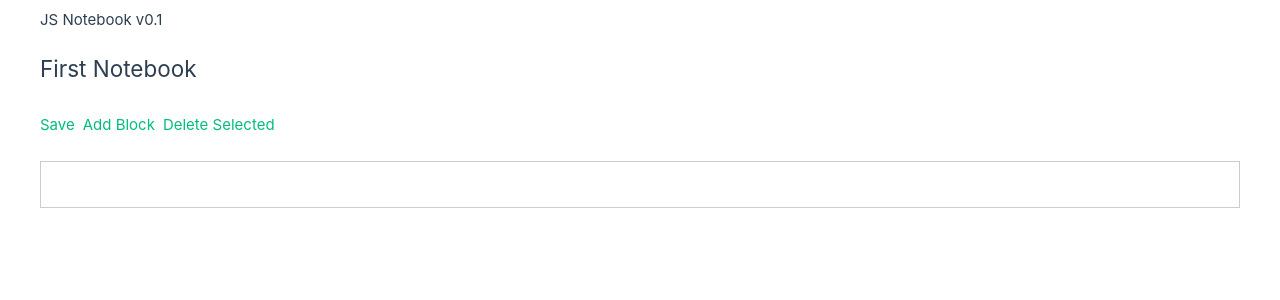
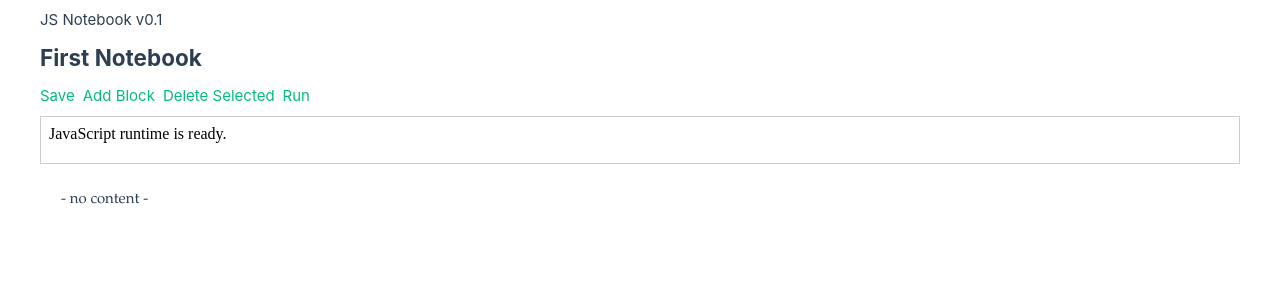
Before and after one commit to LunchBox/mb_note, a Vue app: page / in a window 1280 px wide. Both pictures are taken after a click on the link "Add Block". Shown: the top 300 px of the page. Built offline with nearby package versions, Linux system fonts and the light colour scheme.

Commit message:
be able to add text by enter

```diff
--- a/package.json
+++ b/package.json
@@ -11,6 +11,7 @@
   },
   "dependencies": {
     "codemirror": "^5.65.15",
+    "highlight.js": "^11.9.0",
     "js-beautify": "^1.14.9",
     "marked": "^9.1.2",
     "pinia": "^2.1.6",
--- /dev/null
+++ b/public/debug.html
@@ -0,0 +1,115 @@
+<!doctype html>
+<html lang="en">
+  <head>
+    <meta charset="utf-8" />
+    <meta http-equiv="X-UA-Compatible" content="IE=edge" />
+    <meta name="viewport" content="width=device-width,initial-scale=1.0" />
+    <title>JS Runtime</title>
+  </head>
+  <body>
+    <script>
+      function appendScript({ url = '', code = '', type = null, id = null }) {
+        const script = document.createElement('script')
+        if (id !== null) script.id = id
+
+        if (url && url.trim() !== '') script.setAttribute('src', url)
+
+        if (code && code.trim() !== '') script.text = code
+
+        if (type !== null) script.type = type
+
+        script.async = false
+        script.defer = false
+
+        document.body.append(script)
+      }
+
+			// handle content types
+      const operators = {}
+
+      operators['script'] = function (message) {
+        document.querySelectorAll('#rendered-js').forEach((e) => e.remove())
+
+        appendScript({
+          code: message.data,
+          id: 'rendered-js',
+          type: 'module'
+        })
+
+        const info = document.querySelector('#info')
+        if (info) {
+          info.innerHTML = 'exec done!'
+        }
+      }
+
+      operators['external-scritps'] = function (message) {
+        // load
+        message.data.forEach((url) => {
+          if (!url) {
+            return
+          }
+
+          // console.log("-- external script", url);
+          appendScript({ url })
+        })
+      }
+
+      operators['html'] = function (message) {
+        document.querySelector('#inline-html').innerHTML = message.data
+      }
+
+      operators['css'] = function (message) {
+        document.querySelector('#inline-css').innerHTML = message.data
+      }
+
+      const whitelist = [
+				'http://172.18.17.2:5173',
+      ]
+
+      const runtimeHandler = (event) => {
+        // console.log("-- message received in iframe", event);
+
+        // console.log(event.origin);
+        if (!whitelist.includes(event.origin)) return
+
+        try {
+          if (typeof event.data !== 'string') return
+
+          // there may be some error on parse a string
+          const message = JSON.parse(event.data)
+          // console.log(message)
+
+          if (typeof operators[message.type] === 'function') {
+            operators[message.type](message)
+          } else {
+            // console.log(message)
+            throw new Error('unknown message')
+          }
+        } catch (e) {
+          console.log(e)
+        }
+      }
+
+      // window.__oo = {
+      //   debug(id, result) {
+      //     // window.parent.window.postMessage({ id, result }, "*");
+      //     parent.postMessage({ type: 'debug', id, result }, '*')
+      //   }
+      // }
+
+      window.addEventListener('message', runtimeHandler)
+
+      // const query = window.location.search
+      // const urlParams = new URLSearchParams(query)
+      // const fid = urlParams.get('fid')
+      // parent.postMessage({ runtimeStatus: 'ready', fid }, '*')
+    </script>
+
+    <!-- built files will be auto injected -->
+    <style id="inline-css"></style>
+    <div id="inline-html">
+      JavaScript runtime is ready.
+      <div id="info"></div>
+    </div>
+  </body>
+</html>
--- a/src/App.vue
+++ b/src/App.vue
@@ -9,6 +9,7 @@ import Notebook from '@/components/Notebook.vue'
 
   <main>
     <notebook></notebook>
+    <footer></footer>
   </main>
 </template>
 
@@ -16,4 +17,8 @@ import Notebook from '@/components/Notebook.vue'
 header {
   margin: 0.5rem 0;
 }
+footer {
+  border-top: 1px solid #efefef;
+  margin-top: 40rem;
+}
 </style>
--- a/src/assets/base.css
+++ b/src/assets/base.css
@@ -55,7 +55,7 @@
 *::after {
   box-sizing: border-box;
   /* margin: 0; */
-  font-weight: normal;
+  /* font-weight: normal; */
 }
 
 body {
--- a/src/components/Block.vue
+++ b/src/components/Block.vue
@@ -1,5 +1,5 @@
 <script setup>
-import { ref, nextTick, computed } from 'vue'
+import { ref, nextTick, computed, watch } from 'vue'
 import _resize from '@/utils/resizeable.js'
 
 import { js_beautify } from 'js-beautify'
@@ -16,19 +16,28 @@ import mdOption from '@/config/marked.js'
 marked.setOptions(mdOption)
 
 const props = defineProps({
-  block: Object
+  block: Object,
+  openEditor: Boolean
 })
 
+const emit = defineEmits(['after-submit'])
+
 const textEl = ref(null)
-const resize = () => _resize(textEl.value)
-nextTick(resize)
+const resize = () => textEl.value && _resize(textEl.value)
 
 const CONTENT_TYPES = ['markdown', 'javascript']
 
 const editing = ref(false)
 const formData = ref({})
 
-const mdContent = computed(() => marked(props.block.content))
+const mdContent = computed(() => {
+  const res = marked(props.block.content || '')?.trim()
+  if (!res || res === '') {
+    return '- no content -'
+  } else {
+    return res
+  }
+})
 
 function format(content) {
   if (formData.value.contentType === 'javascript') {
@@ -44,11 +53,25 @@ function onSubmit() {
 
   props.block.update(attrs)
   editing.value = false
+
+  emit('after-submit', props.block)
 }
 
 function editMode() {
   formData.value = { ...props.block }
   editing.value = true
+
+  nextTick(() => {
+    // clear all text selection
+    window.getSelection()?.removeAllRanges()
+    textEl.value && textEl.value.focus()
+  })
+
+  if (formData.value.contentType !== 'javascript') {
+    nextTick(resize)
+    return
+  }
+
   nextTick(() => {
     const editor = CodeMirror.fromTextArea(textEl.value, cmOption)
     editor.on('change', (cm) => {
@@ -68,11 +91,20 @@ function editMode() {
     })
   })
 }
+watch(
+  () => props.openEditor,
+  () => {
+    if (props.openEditor) {
+      editMode()
+    }
+  },
+  { immediate: true }
+)
 </script>
 
 <template>
   <div class="block">
-    <div v-if="editing">
+    <div v-if="editing" style="margin: 0 1rem">
       <form @submit.prevent="onSubmit" @keydown.enter.ctrl="onSubmit">
         <div>
           <textarea
@@ -81,7 +113,7 @@ function editMode() {
             @input="resize"
           ></textarea>
         </div>
-        <div style="padding: 0.25rem 0.5rem">
+        <div style="margin: 0.5rem 0">
           <select v-model="formData.contentType">
             <option></option>
             <option v-for="ct in CONTENT_TYPES" :key="ct" :value="ct">
@@ -92,9 +124,13 @@ function editMode() {
         </div>
       </form>
     </div>
-    <div v-else @dblclick="editMode" class="view">
-      <div v-if="block.contentType === 'markdown'" v-html="mdContent"></div>
-      <div v-else>
+    <div v-else @dblclick.prevent="editMode">
+      <div
+        v-if="block.contentType === 'markdown'"
+        v-html="mdContent"
+        class="view markdown"
+      ></div>
+      <div v-else v-highlight class="view code">
         <pre><code :class="`language-${block.contentType}`">{{ block.content }}</code></pre>
       </div>
     </div>
@@ -102,23 +138,41 @@ function editMode() {
 </template>
 
 <style scoped>
-.block {
-  border: 1px solid #ccc;
-  margin: 1rem 0;
-}
-
-.view {
-  padding: 1rem;
-}
-
 textarea {
+  display: block;
   width: 100%;
   overflow-y: hidden;
   min-height: 4.5rem;
+  line-height: 1.6;
+  font-size: 15px;
+  font-family: 'Source Serif Pro', 'Iowan Old Style', 'Apple Garamond',
+    'Palatino Linotype', 'Times New Roman', 'Droid Serif', Times, serif,
+    'Apple Color Emoji', 'Segoe UI Emoji', 'Segoe UI Symbol';
 }
 
 pre {
   font-size: 13px;
+}
+.block {
+  border-left: 4px solid transparent;
+}
+
+.view {
+  font-family: 'Source Serif Pro', 'Iowan Old Style', 'Apple Garamond',
+    'Palatino Linotype', 'Times New Roman', 'Droid Serif', Times, serif,
+    'Apple Color Emoji', 'Segoe UI Emoji', 'Segoe UI Symbol';
+}
+
+.view.markdown {
+  margin: 1rem;
+  border: 1px solid transparent;
+}
+.view > :first-child {
+  margin-top: 0;
+}
+
+.view > :last-child {
+  margin-bottom: 0;
 }
 </style>
 
@@ -131,4 +185,16 @@ pre {
 
   line-height: 1.35;
 }
+
+.markdown pre {
+  background: #f6f6f6;
+  padding: 1em;
+  border-radius: 0.5rem;
+  font-size: 13px;
+  line-height: 1.3;
+}
+
+.block pre code.hljs {
+  padding: 1rem;
+}
 </style>
--- a/src/components/Notebook.vue
+++ b/src/components/Notebook.vue
@@ -1,9 +1,11 @@
 <script setup>
-import { ref, watch } from 'vue'
+import { ref, watch, computed } from 'vue'
 import Notebook from '@/models/notebook.js'
 import Selection from '@/utils/selection.js'
 
 import Block from './Block.vue'
+
+const debugMark = Math.round(Math.random() * 100000000)
 
 const _notebook = Notebook.load()
 const note = ref(_notebook)
@@ -23,10 +25,36 @@ function save() {
 }
 
 function addBlock() {
-  note.value.addBlock()
+  if (selection.onlyOne) {
+    const block = selection.first
+    const idx = note.value.blocks.indexOf(block)
+    if (idx > -1) {
+      return note.value.addBlock(idx + 1)
+    } else {
+      return note.value.addBlock()
+    }
+  } else {
+    return note.value.addBlock()
+  }
 }
 
+const editingBlock = ref(null)
+document.addEventListener('keydown', (e) => {
+  if (
+    selection.onlyOne &&
+    editingBlock.value === null &&
+    e.key === 'Enter' &&
+    !(e.ctrlKey || e.metaKey)
+  ) {
+    const block = addBlock()
+    selection.select(block)
+    editingBlock.value = block
+  }
+})
+
 function deleteBlocks() {
+  if (!confirm('Are you sure?')) return
+
   selection.toArray().forEach((block) => {
     note.value.deleteBlock(block)
   })
@@ -35,29 +63,71 @@ function deleteBlocks() {
 function select(block) {
   selection.select(block)
 }
+
+const codes = computed(() => {
+  return note.value.getCodes()
+})
+
+const runtime = ref(null)
+
+function run() {
+  const debugFrame = runtime.value
+  debugFrame.contentWindow.postMessage(
+    JSON.stringify({
+      type: 'script',
+      data: codes.value
+    }),
+    '*'
+  )
+}
 </script>
 
 <template>
   <div>
+    <div class="page-head">
       <h2>{{ note.title }}</h2>
 
       <div class="toolbar">
         <a href="#" @click.prevent="save">Save</a>
         <a href="#" @click.prevent="addBlock">Add Block</a>
         <a href="#" @click.prevent="deleteBlocks">Delete Selected</a>
+
+        <a href="#" @click.prevent="run">Run</a>
       </div>
 
+      <iframe :src="`/debug.html?t=${debugMark}`" ref="runtime"></iframe>
+    </div>
+
+    <div class="blocks">
       <block
         v-for="block in note.blocks"
         :key="block.id"
         :block="block"
+        :open-editor="editingBlock === block"
         :class="{ selected: selection.has(block) }"
         @click="select(block)"
+        @after-submit="editingBlock = null"
       ></block>
+    </div>
   </div>
 </template>
 
 <style scoped>
+iframe {
+  border: 1px solid #ccc;
+  width: 100%;
+  height: 3rem;
+}
+
+h2 {
+  margin: 0;
+}
+.page-head {
+  position: sticky;
+  z-index: 1;
+  top: 0;
+  background: #fff;
+}
 .toolbar {
   padding: 0.5rem 0;
   display: flex;
@@ -67,4 +137,8 @@ function select(block) {
 .selected {
   border-color: orange;
 }
+
+.blocks {
+  max-width: 800px;
+}
 </style>
--- a/src/models/block.js
+++ b/src/models/block.js
@@ -6,7 +6,7 @@ class Block extends Base {
     super()
 
     this.id = randomId()
-    this.contentType = 'javascript'
+    this.contentType = 'markdown'
     this.content = null
 
     this.loadAttrs(attrs)
--- a/src/models/notebook.js
+++ b/src/models/notebook.js
@@ -37,14 +37,26 @@ class Notebook extends Base {
     setItem(StorageKey, this)
   }
 
-  addBlock() {
-    this.blocks.push(new Block())
+  addBlock(idx = -1) {
+    const block = new Block()
+    if (idx > -1) {
+      // insert into idx
+      this.blocks.splice(idx, 0, block)
+    } else {
+      this.blocks.push(block)
+    }
+    return block
   }
 
   deleteBlock(block) {
     const idx = this.blocks.indexOf(block)
     if (idx > -1) this.blocks.splice(idx, 1)
   }
+
+  getCodes(contentType = 'javascript') {
+    const bs = this.blocks.filter((b) => b.contentType === contentType)
+    return bs.map((b) => b.content).join('\r\n\r\n')
+  }
 }
 
 export default Notebook
```
Also changed, not shown: src/main.js (+18 -0 lines), 1 other file (tests, documents, lock files or other folders). Lines whose indentation alone changed are shown as unchanged.
